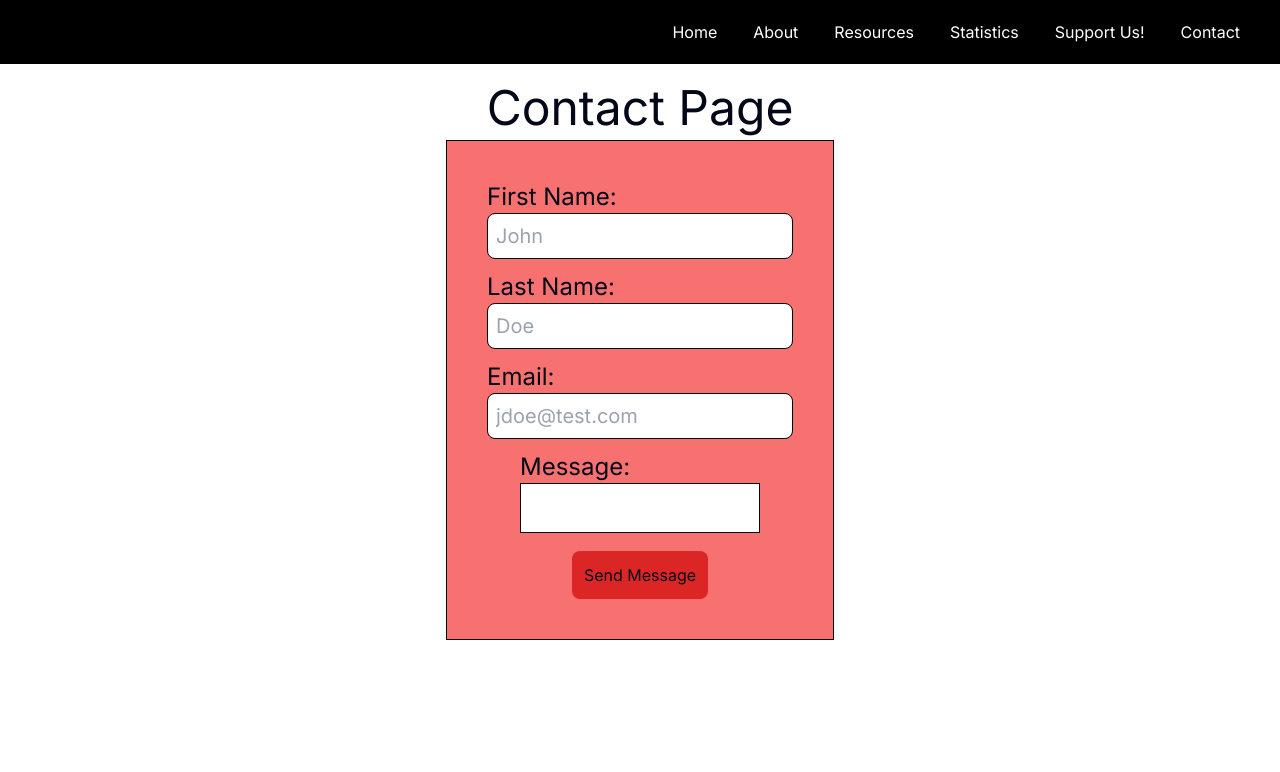
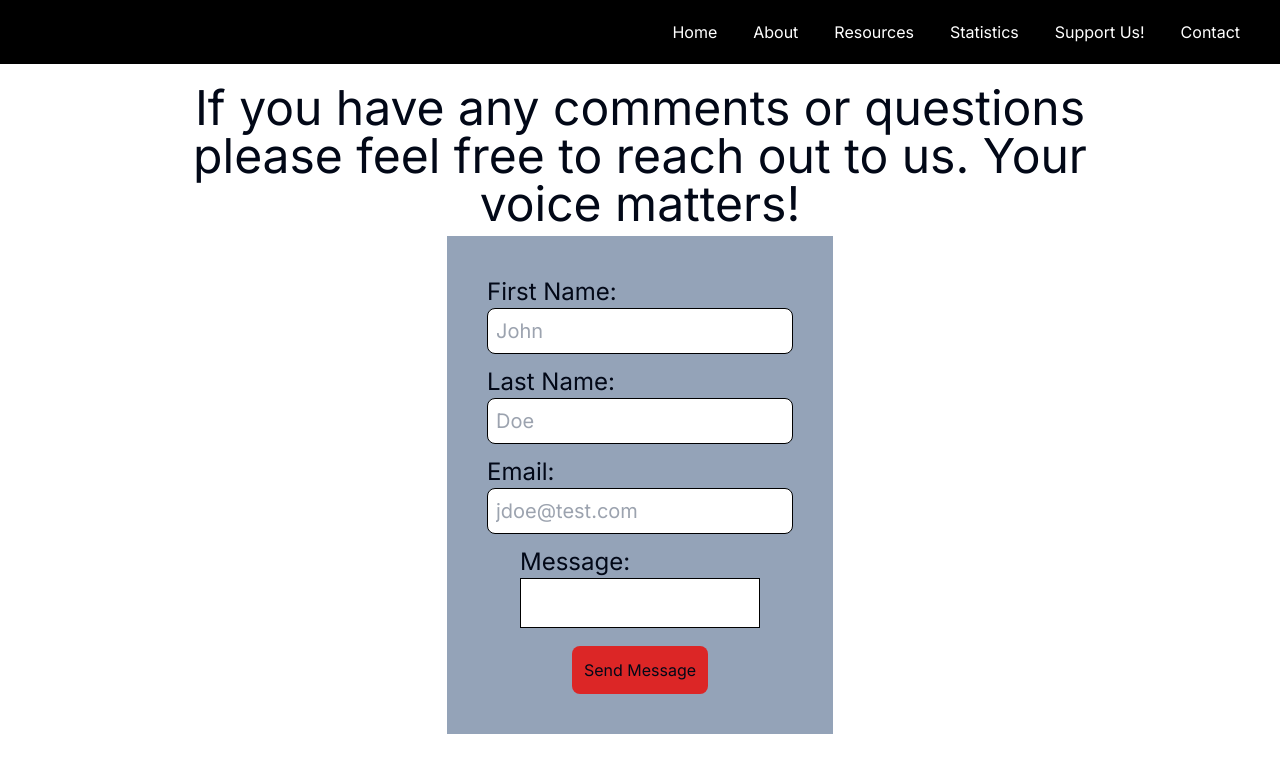
Before and after one commit to samSharivker/qol, a Next.js app in the folder website/: page /contact in a window 1280 px wide. Shown: the top 772 px of the page. Built offline with nearby package versions, Linux system fonts and the light colour scheme.

Commit message:
form progress

```diff
--- a/website/app/contact/page.tsx
+++ b/website/app/contact/page.tsx
@@ -2,9 +2,13 @@
 
 export default function Contact() {
   return (
-    <div className="text-center flex flex-col items-center m-5 gap-2">
-      <h1 className="text-5xl">Contact Page</h1>
-      <form className="flex flex-col items-center gap-3 border border-black p-10 bg-red-400">
+    <div className="text-center flex flex-col items-center m-5">
+      <div className="text-center flex flex-col items-center gap-2 max-w-5xl">
+        <h1 className="text-5xl flex-wrap">
+          If you have any comments or questions please feel free to reach out to
+          us. Your voice matters!
+        </h1>
+        <form className="flex flex-col items-center gap-3 p-10 bg-slate-400">
           <div>
             <p className="text-2xl text-left">First Name:</p>
             <input
@@ -34,12 +38,16 @@ export default function Contact() {
           </div>
           <div>
             <p className="text-2xl text-left">Message:</p>
-          <textarea className="w-60 border border-black resize-none" required />
+            <textarea
+              className="w-60 border border-black resize-none"
+              required
+            />
           </div>
           <button className="bg-red-600 p-3 rounded-lg" type="submit">
             Send Message
           </button>
         </form>
       </div>
+    </div>
   );
 }
```
Lines whose indentation alone changed are shown as unchanged.
